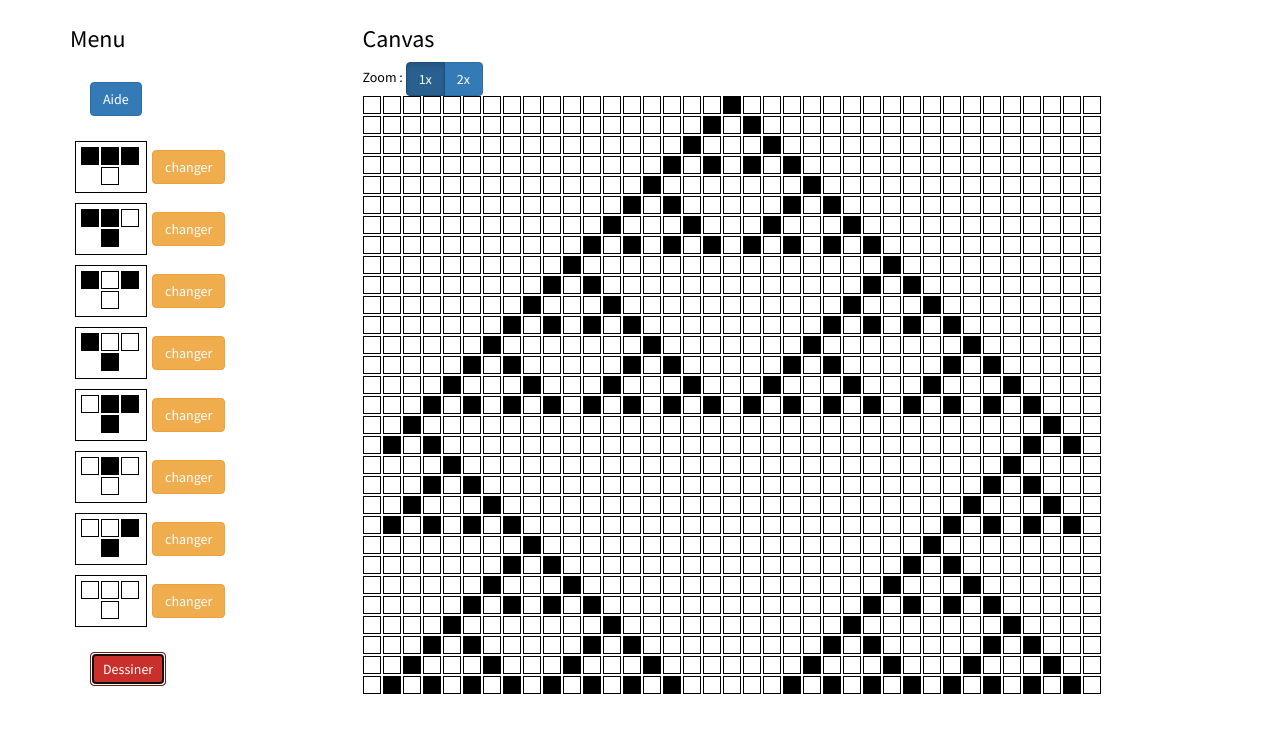
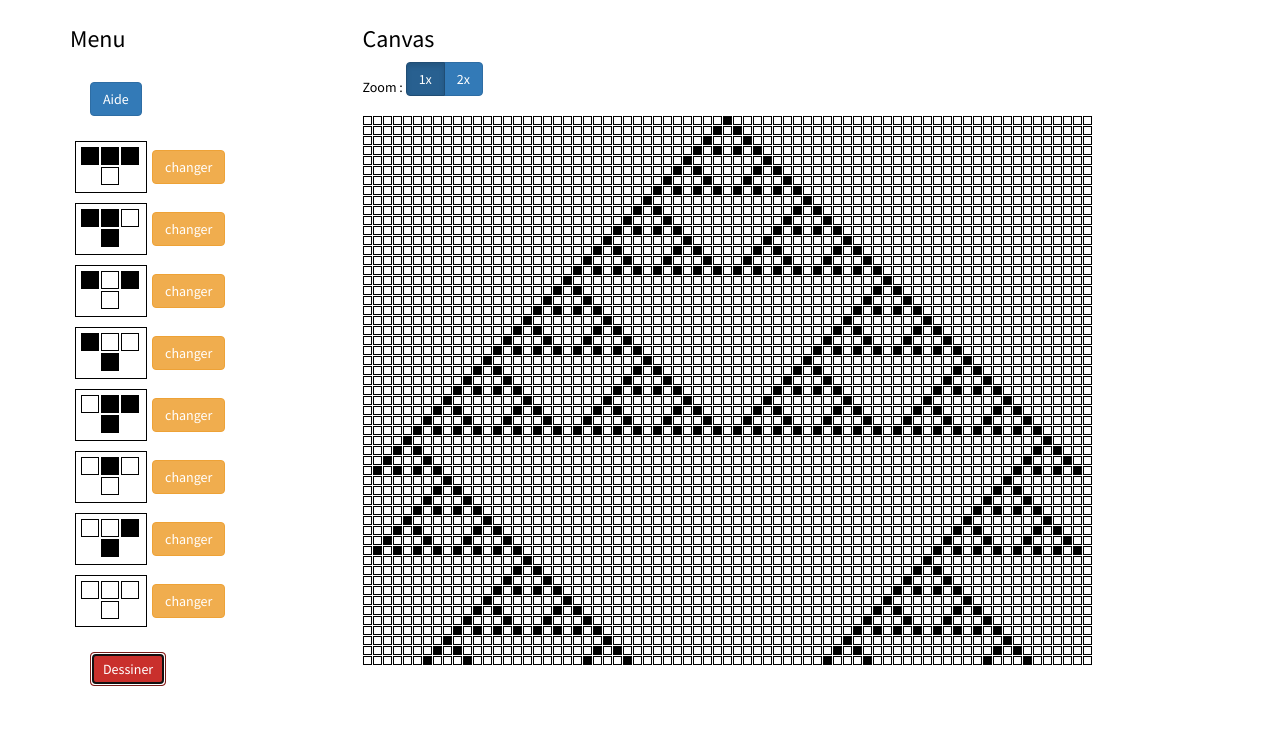
Before and after one commit to ffivaz/cours_automates_cellulaires, a plain HTML site: page line_cell.html in a window 1280 px wide. Both pictures are taken after a click on the button "Dessiner". Shown: the part 64-796 px from the top of the page. Drawn offline with Linux system fonts and the light colour scheme.

Commit message:
Simple cell auotomate page : Zoom option added and working

```diff
--- a/line_cell.html
+++ b/line_cell.html
@@ -15,7 +15,7 @@
     <script src="js/functions.js"></script>
 
     <script>
-        var oneD = function (initial) {
+        var oneD = function (initial, ratio) {
             this.cells = initial;
 
             this.draw = function (ctx, generation) {
@@ -23,14 +23,14 @@
                 this.cells.forEach(function (pixel) {
                     if (pixel == 0) {
                         ctx.fillStyle = 'white';
-                        ctx.fillRect(i * 20 + 0.5, (generation * 20) + 0.5, 17, 17);
+                        ctx.fillRect(Math.floor(i * 20 * ratio) + 0.5, Math.floor(generation * 20 * ratio) + 0.5, Math.floor(17 * ratio), Math.floor(17* ratio));
                         ctx.strokeStyle = 'black';
-                        ctx.strokeRect((i * 20) + 0.5, (generation * 20) + 0.5, 17, 17);
+                        ctx.strokeRect(Math.floor(i * 20 * ratio) + 0.5, Math.floor(generation * 20 * ratio) + 0.5, Math.floor(17 * ratio), Math.floor(17* ratio));
                     } else {
                         ctx.fillStyle = 'black';
-                        ctx.fillRect(i * 20 + 0.5, (generation * 20) + 0.5, 17, 17);
+                        ctx.fillRect(Math.floor(i * 20 * ratio) + 0.5, Math.floor(generation * 20 * ratio) + 0.5, Math.floor(17 * ratio), Math.floor(17* ratio));
                         ctx.strokeStyle = 'black';
-                        ctx.strokeRect((i * 20) + 0.5, +(generation * 20) + 0.5, 17, 17);
+                        ctx.strokeRect(Math.floor(i * 20 * ratio) + 0.5, Math.floor(generation * 20 * ratio) + 0.5, Math.floor(17 * ratio), Math.floor(17* ratio));
                     }
                     i++;
                 });
@@ -58,13 +58,9 @@
         <div class="col-md-8">
             <h3>Canvas</h3>
             Zoom :
-            <div class="btn-group" data-toggle="buttons">
-                <label class="btn btn-primary active">
-                    <input type="radio" name="options" id="zoom1" autocomplete="off" checked> 1x
-                </label>
-                <label class="btn btn-primary">
-                    <input type="radio" name="options" id="zoom2" autocomplete="off"> 2x
-                </label>
+            <div class="btn-group" data-toggle="buttons" style="margin-bottom: 20px;">
+                <button class="btn btn-primary active" id="zoom1">1x</button>
+                <button class="btn btn-primary" id="zoom2">2x</button>
             </div>
             <canvas id="canvas" width="800" height="600"></canvas>
         </div>
@@ -72,13 +68,44 @@
 </div>
 <script>
 
-    $('#zoom1').on('click', function () {
+    var t = 55;
+    var ratio = 0.5;
+    var myCells = [];
+
+    for (var i=1; i<=73;i++) {
+        if (i == 37) {
+            myCells.push(1);
+        } else {
+            myCells.push(0);
+        }
+    }
+
+    var z1 = document.getElementById('zoom1');
+    var z2 = document.getElementById('zoom2');
+
+    z1.addEventListener('click', function () {
+        t = 55;
+        ratio = 0.5;
+        z1.className += ' active';
+        z2.className = 'btn btn-primary';
+        for (var i=1; i<=73;i++) {
+            if (i == 37) {
+                myCells.push(1);
+            } else {
+                myCells.push(0);
+            }
+        }
     });
 
-    $('#zoom2').on('click', function () {
+    z2.addEventListener('click', function () {
+        t = 25;
+        ratio = 1;
+        z2.className += ' active';
+        z1.className = 'btn btn-primary';
+        myCells = [0, 0, 0, 0, 0, 0, 0, 0, 0, 0, 0, 0, 0, 0, 0, 0, 0, 0, 1, 0, 0, 0, 0, 0, 0, 0, 0, 0, 0, 0, 0, 0, 0, 0, 0, 0, 0];
     });
 
-    var myCells = [0, 0, 0, 0, 0, 0, 0, 0, 0, 0, 0, 0, 0, 0, 0, 0, 0, 0, 1, 0, 0, 0, 0, 0, 0, 0, 0, 0, 0, 0, 0, 0, 0, 0, 0, 0, 0];
+
 
     var myRules = [
         {
@@ -129,7 +156,7 @@
 
         var canvas = document.getElementById(e.n);
         var ctx = canvas.getContext("2d");
-        var rule = new oneD(myRule);
+        var rule = new oneD(myRule, 1);
         rule.draw(ctx, 0);
         if (myTarget == 1) {
             ctx.fillStyle = 'black';
@@ -180,16 +207,13 @@
 
     document.getElementById('startBtn').addEventListener('click', function () {
 
-        var demo6 = new oneD(myCells);
+        var demo6 = new oneD(myCells, ratio);
 
         var canvas = document.getElementById('canvas');
         var ctx = canvas.getContext("2d");
+        ctx.clearRect(0, 0, canvas.width, canvas.height);
 
         demo6.draw(ctx, 0);
-
-        var t = 30;
-
-        console.log(myRules);
 
         var calcNG = function (init) {
             var nextGen = [];
@@ -208,11 +232,11 @@
             return nextGen;
         };
 
-        var demoX = new oneD(myNextGen = calcNG(myCells));
+        var demoX = new oneD(myNextGen = calcNG(myCells), ratio);
         demoX.draw(ctx, 1);
 
         for (var i = 2; i < t; i++) {
-            demoX = new oneD(myNextGen = calcNG(myNextGen));
+            demoX = new oneD(myNextGen = calcNG(myNextGen), ratio);
             demoX.draw(ctx, i);
         }
     });
```
